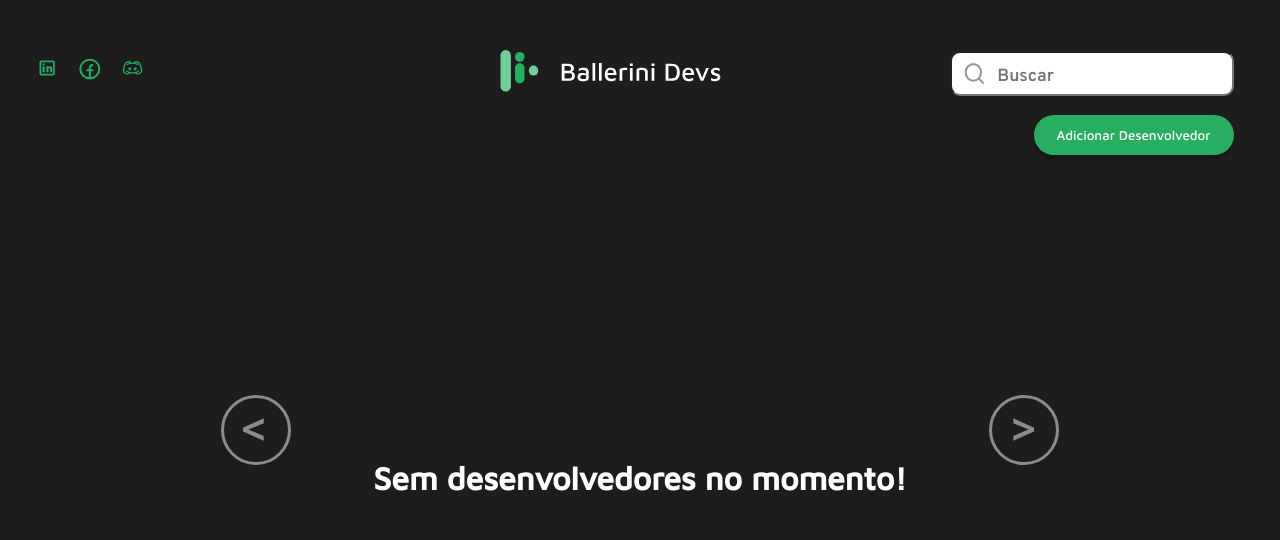
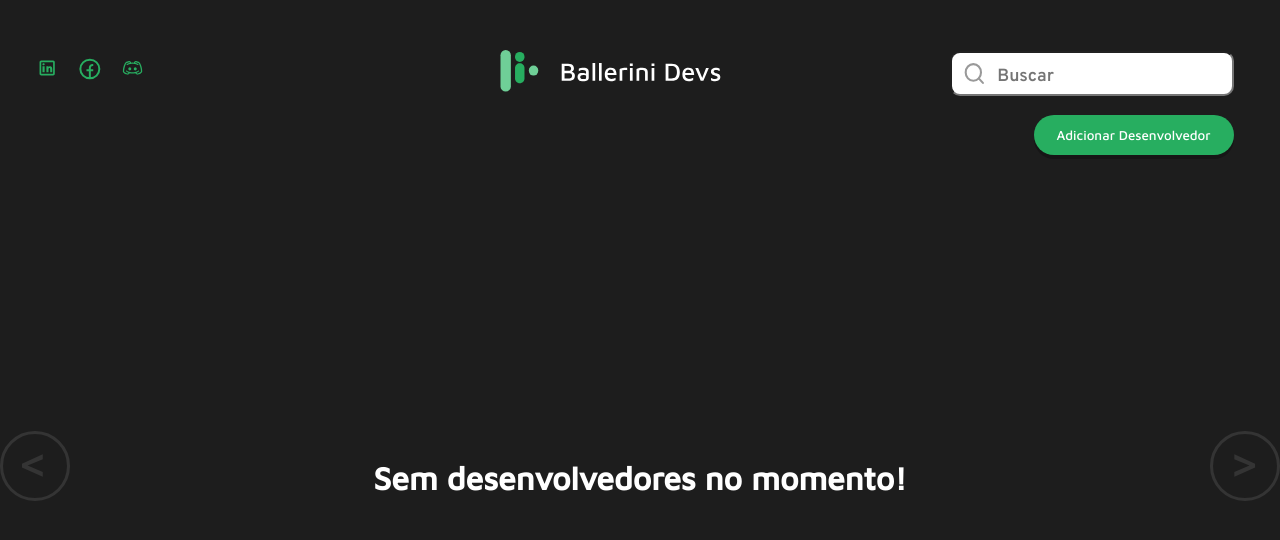
Before and after one commit to devgl96/landing_page_ballerini_challenge, a React (Create React App) app: page /tabledevs in a window 1280 px wide. Shown: the top 540 px of the page. Built offline with nearby package versions, Linux system fonts and the light colour scheme.

Commit message:
Some updates in the TableDevs Page

```diff
--- a/src/pages/TableDevs/index.tsx
+++ b/src/pages/TableDevs/index.tsx
@@ -20,7 +20,18 @@ export function TableDevs() {
     <div className="containerMain">
       <Header isTableDev={true} />
       <div className="contentMainDev">
-        <img src="/images/botaoLeft.svg" alt="right button to change" />
+        <img
+          src="/images/botaoLeft.svg"
+          alt="right button to change"
+          style={developers.length > 3 ? {
+              cursor: "pointer",
+              filter: "brightness(1)"
+            }:{
+              cursor: "not-allowed",
+              filter: "brightness(0.3)"
+            }
+          }
+        />
         <div className="sectionDev">
           {developers.length > 0 ?
             <>
@@ -32,7 +43,18 @@ export function TableDevs() {
             <h1>Sem desenvolvedores no momento!</h1>
           }
           </div>
-          <img src="/images/botaoRight.svg" alt="left button to change" />
+          <img
+            src="/images/botaoRight.svg"
+             alt="left button to change"
+             style={developers.length > 3 ? {
+                cursor: "pointer",
+                filter: "brightness(1)"
+              }:{
+                cursor: "not-allowed",
+                filter: "brightness(0.3)"
+              }
+            }
+            />
       </div>
     </div>
   );
--- a/src/pages/TableDevs/styles.css
+++ b/src/pages/TableDevs/styles.css
@@ -9,6 +9,8 @@
   justify-content: center;
 
   gap: 5.125rem;
+
+  margin: 6rem auto;
 }
 
 .containerMain .contentMainDev h1 {
@@ -18,11 +20,20 @@
   margin: 15rem auto;
 }
 
+.containerMain .contentMainDev img:first-child {
+  left: 5rem;
+}
+
+.containerMain .contentMainDev img:last-child {
+  right: 5rem;
+}
+
 .containerMain .sectionDev {
+  width: 65.75rem;
+  height: 30.83rem;
+
   display: flex;
   flex-direction: row;
 
   gap: 6.25rem;
-
-  margin-top: 6rem;
 }
```
